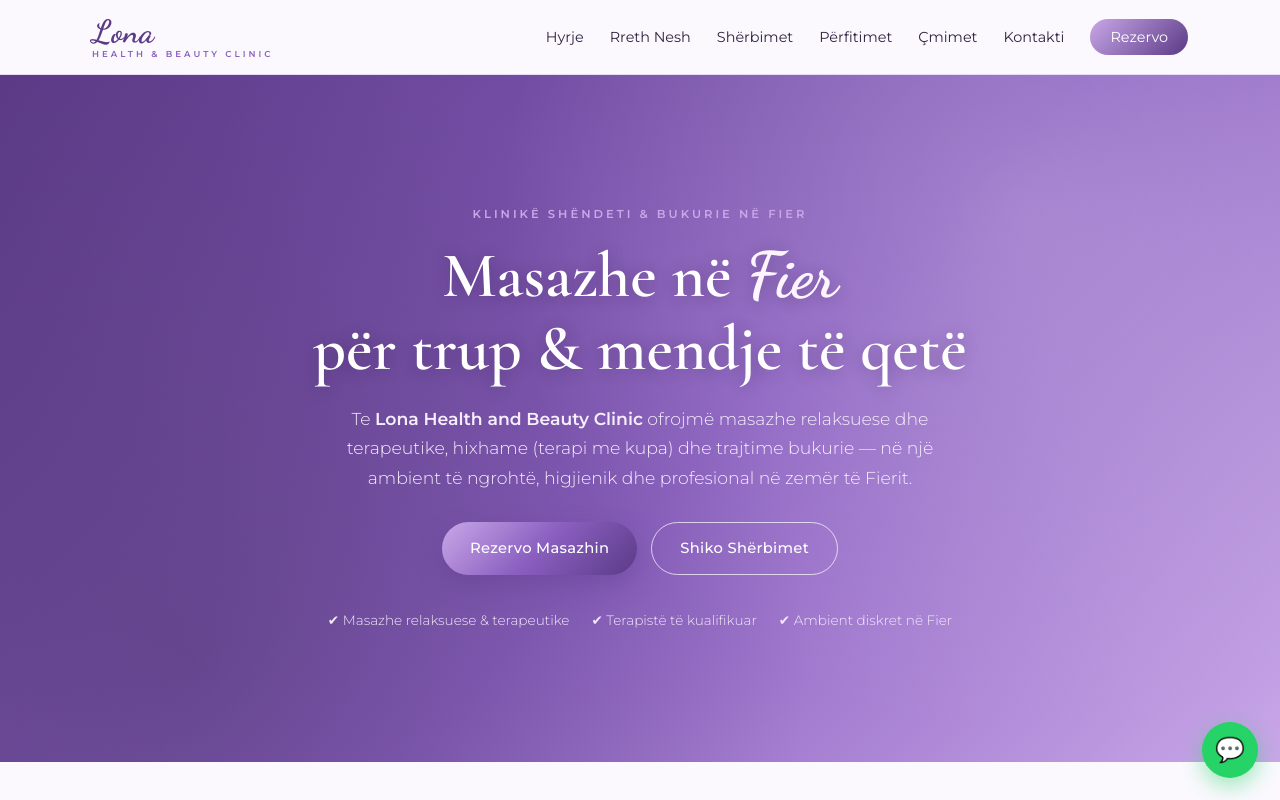
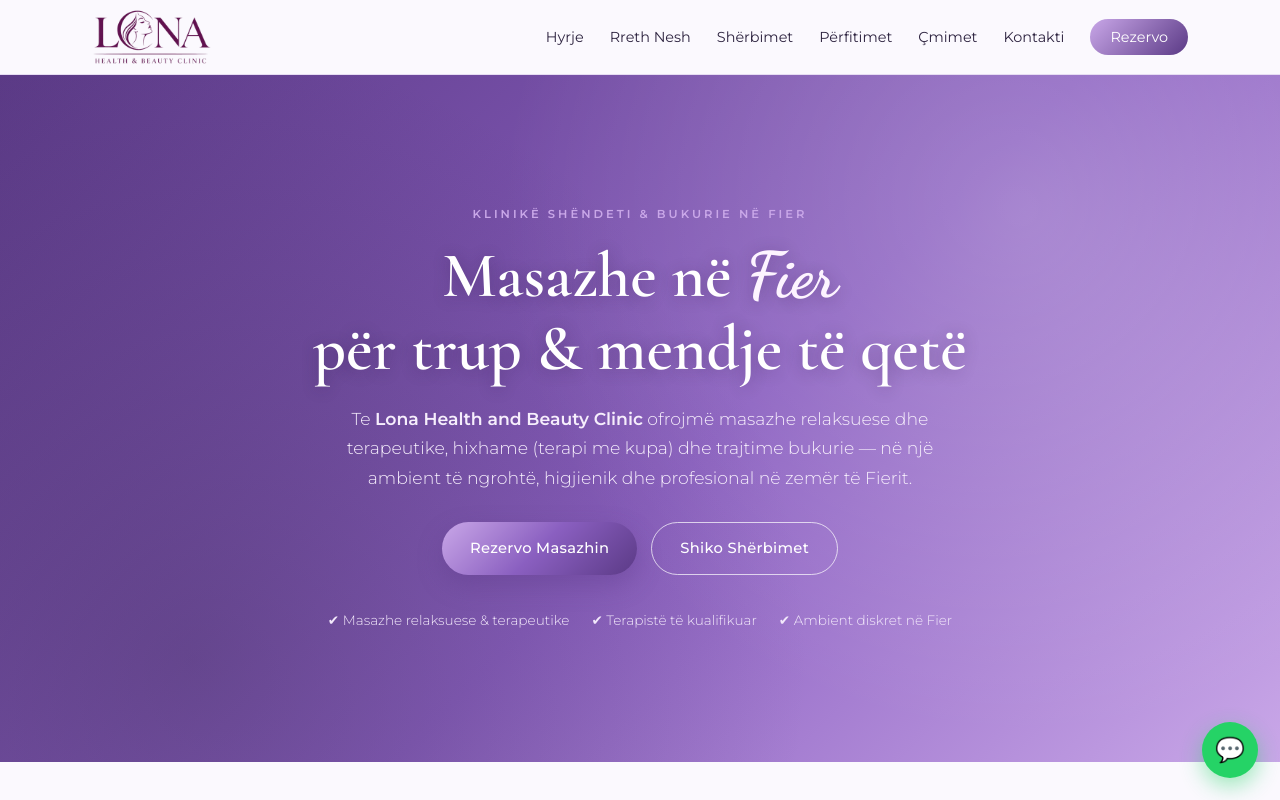
Before and after one commit to gaming-clan/vitalhijamafier, a plain HTML site: page index.html in a window 1280 px wide. Shown: the top 800 px of the page. Drawn offline with nearby package versions, Linux system fonts and the light colour scheme.

Commit message:
Add real Lona logo to header and footer
- Add client-provided logo (transparent background, trimmed) as assets/logo.png
- Replace header text wordmark with the logo image
- Footer logo sits in a white rounded chip for contrast on the dark background
- Drop now-unused wordmark styles

Co-Authored-By: Claude Opus 4.8 <noreply@anthropic.com>
Claude-Session: https://claude.ai/code/session_01LJeA3LWTXGcxZpUWfaDFQH

```diff
--- a/index.html
+++ b/index.html
@@ -51,8 +51,7 @@
   <header class="site-header" id="top">
     <nav class="nav container">
       <a class="brand" href="#top" aria-label="Lona Health and Beauty Clinic — ballina">
-        <span class="brand-mark">Lona</span>
-        <span class="brand-tag">HEALTH &amp; BEAUTY CLINIC</span>
+        <img src="assets/logo.png" alt="Lona Health and Beauty Clinic" class="brand-logo" width="660" height="308" />
       </a>
 
       <button class="nav-toggle" aria-label="Hap menynë" aria-expanded="false" aria-controls="nav-menu">
@@ -291,8 +290,7 @@
   <footer class="site-footer">
     <div class="container footer-inner">
       <div class="footer-brand">
-        <span class="brand-mark footer-mark">Lona</span>
-        <span class="brand-tag">HEALTH &amp; BEAUTY CLINIC</span>
+        <span class="footer-logo"><img src="assets/logo.png" alt="Lona Health and Beauty Clinic" width="660" height="308" /></span>
         <p>Masazhe, hixhame dhe trajtime bukurie — Fier, Shqipëri.</p>
       </div>
       <nav class="footer-links" aria-label="Lidhje të shpejta">
--- a/styles.css
+++ b/styles.css
@@ -53,16 +53,16 @@ a:hover { color: var(--lilac); }
 }
 .eyebrow-dark { color: var(--lilac-dark); }
 
-/* ===== Wordmark (logo e përkohshme tekstuale) ===== */
-.brand { display: inline-flex; flex-direction: column; line-height: 1; }
-.brand-mark {
-  font-family: var(--font-script); font-size: 2rem; font-weight: 700;
-  color: var(--lilac-dark); letter-spacing: .5px;
+/* ===== Logo ===== */
+.brand { display: inline-flex; align-items: center; line-height: 1; }
+.brand-logo { height: 56px; width: auto; display: block; }
+
+/* Footer logo në një "chip" të bardhë që plumi të dallohet mbi sfondin e errët */
+.footer-logo {
+  display: inline-block; background: #fff; border-radius: 14px;
+  padding: 12px 18px; box-shadow: 0 6px 18px rgba(0,0,0,.2);
 }
-.brand-tag {
-  font-family: var(--font-body); font-size: .54rem; font-weight: 600;
-  letter-spacing: 3px; color: var(--lilac); text-transform: uppercase; margin-top: 2px;
-}
+.footer-logo img { height: 48px; width: auto; display: block; }
 
 /* ===== Buttons ===== */
 .btn {
```
Also changed, not shown: assets/logo.png (added).
